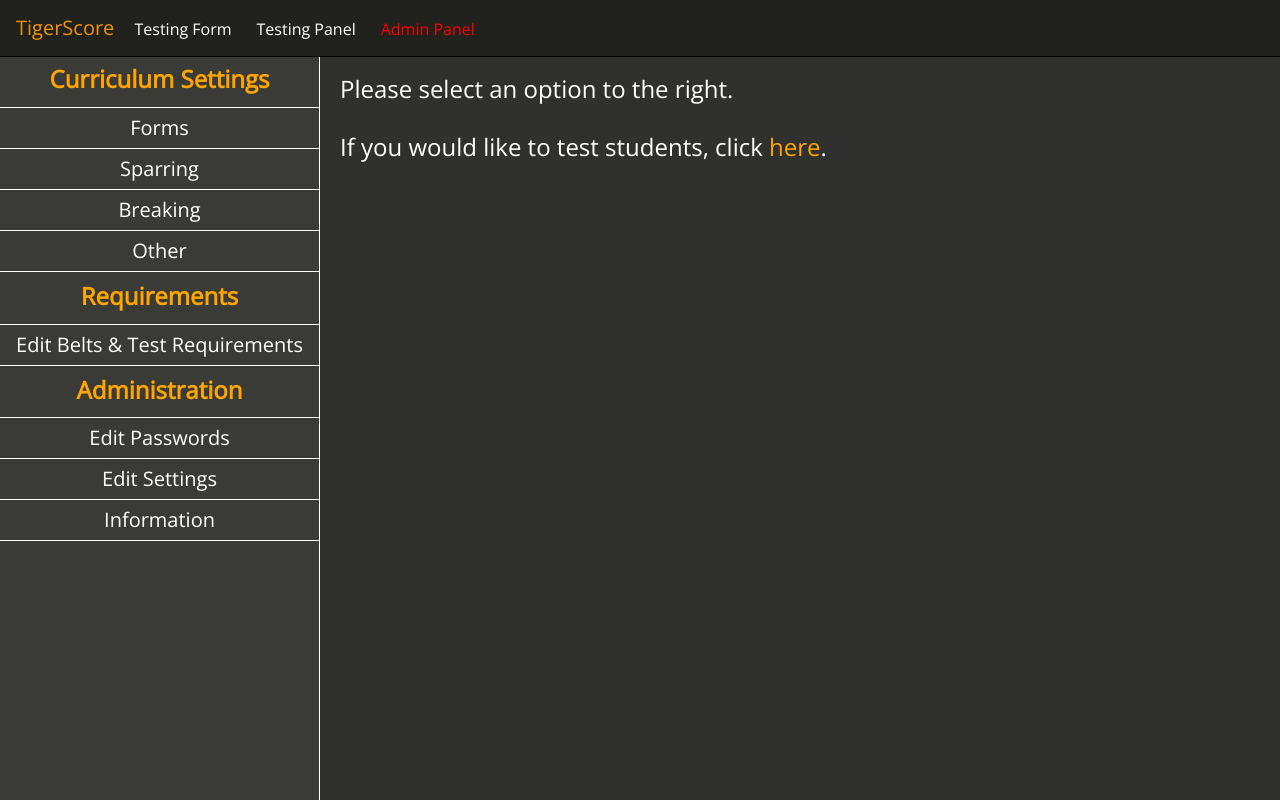
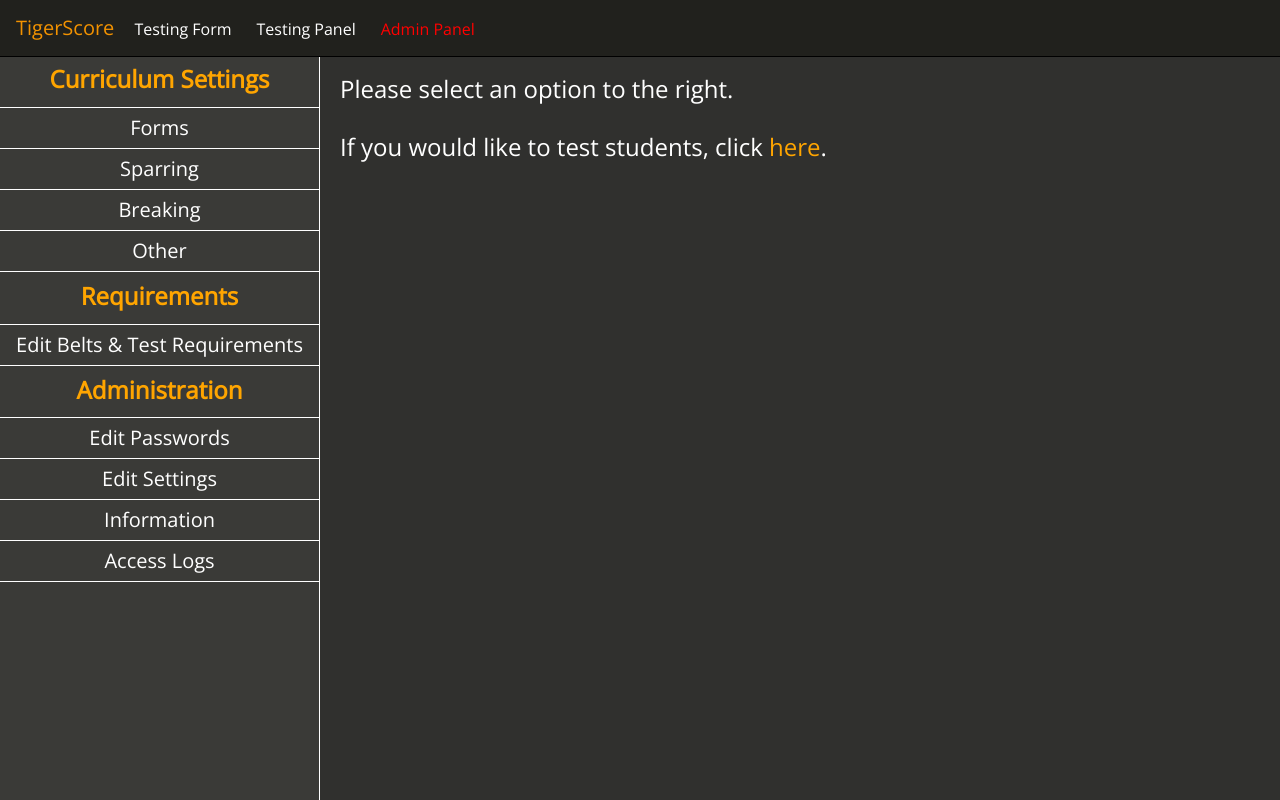
Before and after one commit to JamsheedMistri/TigerScore, a PHP site: page /admin.php in a window 1280 px wide. Run offline with PHP 8.4, Linux system fonts and the light colour scheme; the visitor is signed in with stand-in values (Sample User, id 1).

Commit message:
Adding logs to admin panel

```diff
--- a/admin.php
+++ b/admin.php
@@ -34,6 +34,7 @@ if (!isset($_SESSION['master'])) {
 							<a href="?passwords"><li id="first">Edit Passwords</li></a>
 							<a href="?settings"><li>Edit Settings</li></a>
 							<a href="?information"><li>Information</li></a>
+							<a href="?logs"><li>Access Logs</li></a>
 						</ul>
 					</div>
 					<div id="content-container">
@@ -455,6 +456,11 @@ if (!isset($_SESSION['master'])) {
 								<p>Embed testing form code:</p>
 								<pre>&lt;iframe src="<?php echo $url; ?>" width="300" height="700" frameborder="0"&gt;&lt;/iframe&gt;</pre>
 								<?php
+							} else if (isset($_GET['logs'])) {
+								$logs = getData("data/log.json");//reverse
+								$logs = array_reverse($logs);
+								echo "<h3>Logs (ordered by newest first)</h3>";
+								foreach ($logs as $log) echo "> $log<br>";
 							} else {
 								?>
 								<h4>Please select an option to the right.<br><br>If you would like to test students, click <a href="panel.php">here</a>.</h4>
```
